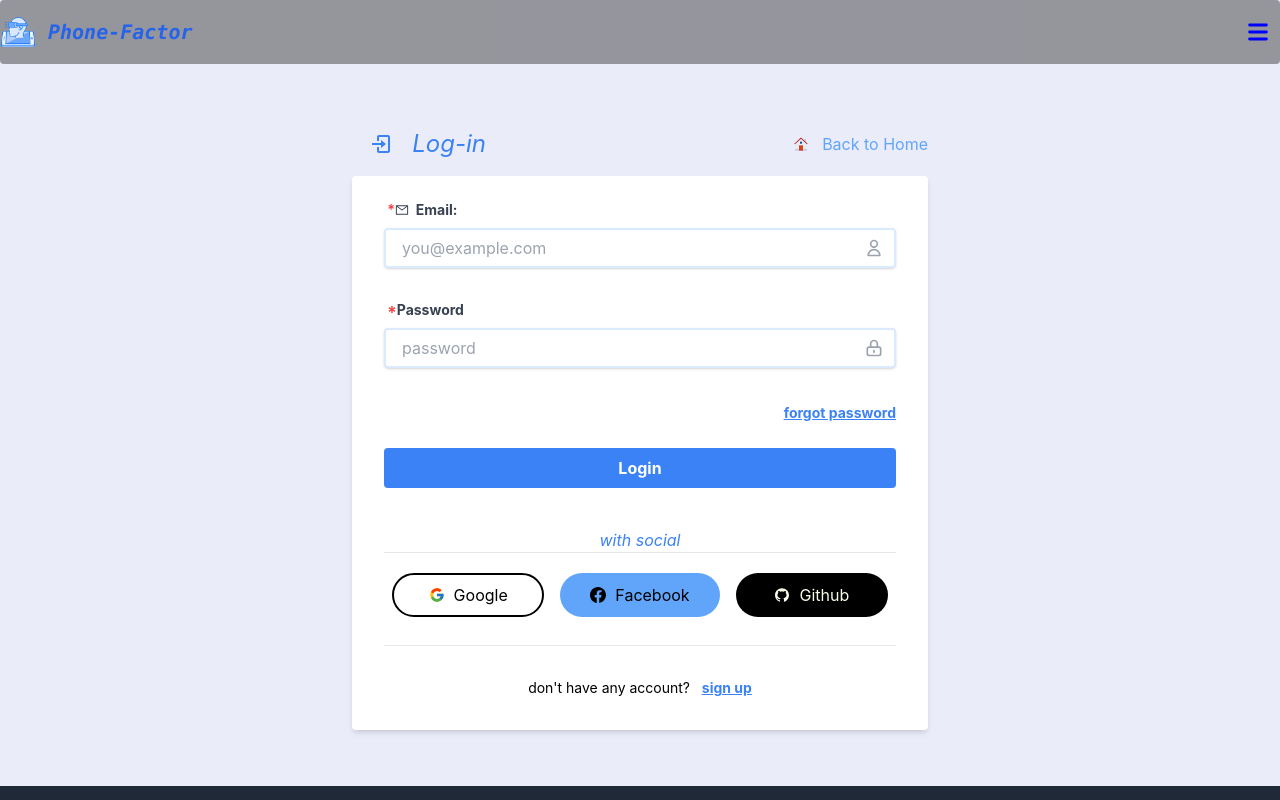
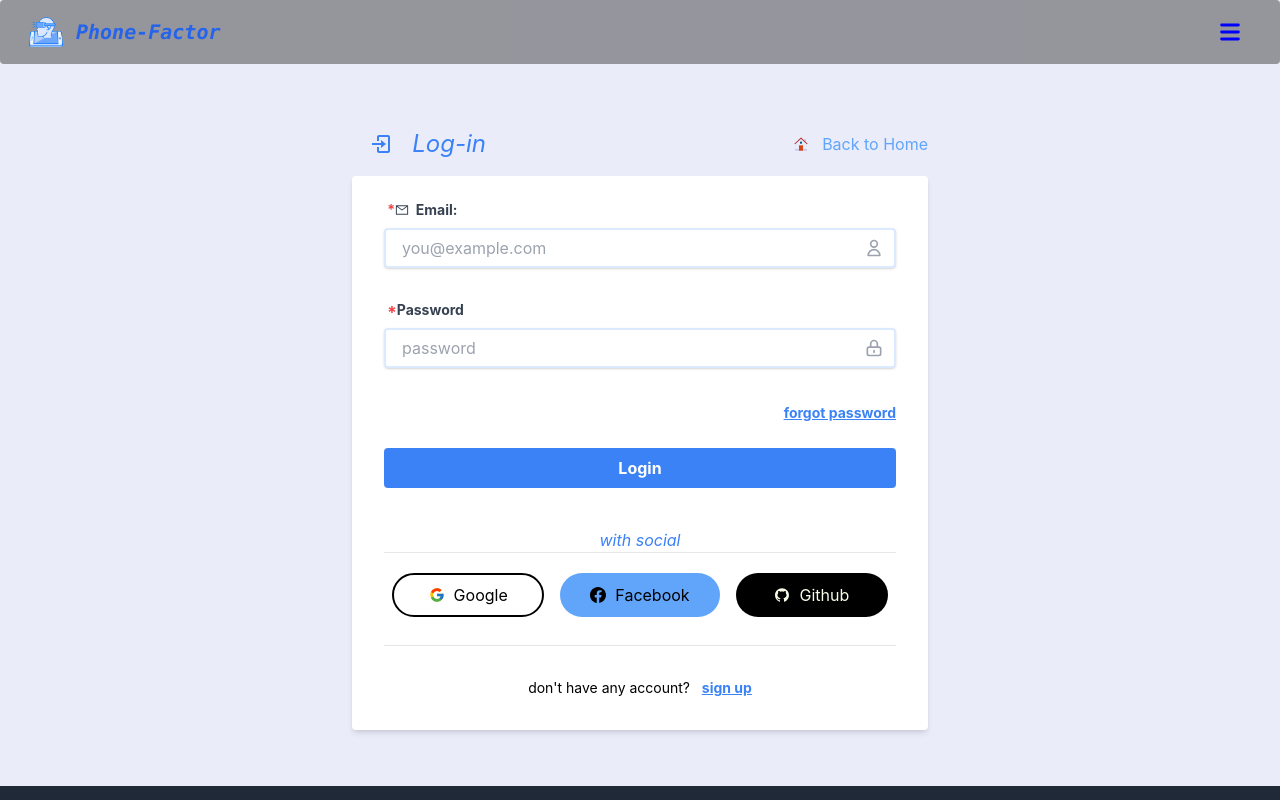
Before and after one commit to checkiamsiam/phone-factory-a-warehouse-or-inventory-web, a React (Create React App) app: page /login in a window 1280 px wide. Shown: the top 800 px of the page. Built offline with nearby package versions, Linux system fonts and the light colour scheme; no server answers.

Commit message:
bug fixed

```diff
--- a/src/components/Banner/Banner.js
+++ b/src/components/Banner/Banner.js
@@ -16,7 +16,7 @@ const Banner = () => {
   };
   return (
 
-    <div id='top' className="md:w-[95vw] mx-auto md:p-0 p-5 pt-0">
+    <div id='top' className="w-[95vw] mx-auto md:p-0 p-5 pt-0">
       <Slider {...settings}>
         <div>
           <img className="w-full md:h-[100vh]" src={sliderimage3} />
--- a/src/components/Header/Header.js
+++ b/src/components/Header/Header.js
@@ -12,9 +12,9 @@ const Header = () => {
   const [user] = useAuthState(auth);
   const firstLetter = user?.displayName?.slice(0, 1);
   return (
-    <div className='z-20 fixed top-0 w-full '>
-      <nav className=" bg-[rgba(54,53,52,0.47)]  border-gray-200   py-2.5 rounded dark:bg-gray-800">
-        <div className="container flex flex-wrap justify-between items-center mx-auto">
+    <div className='z-20 fixed top-0 w-full'>
+      <nav className=" bg-[rgba(54,53,52,0.47)]   px-7  border-gray-200   py-2.5 rounded dark:bg-gray-800">
+        <div className="container flex flex-wrap justify-between items-center ">
           <Link to="/" className="flex items-center">
             <img src={logo} className="mr-3 h-6 sm:h-9" alt="logo of this inventory website" />
             <span className="self-center text-xl font-semibold italic font-mono whitespace-nowrap dark:text-white text-blue-600">Phone-Factor</span>
```
